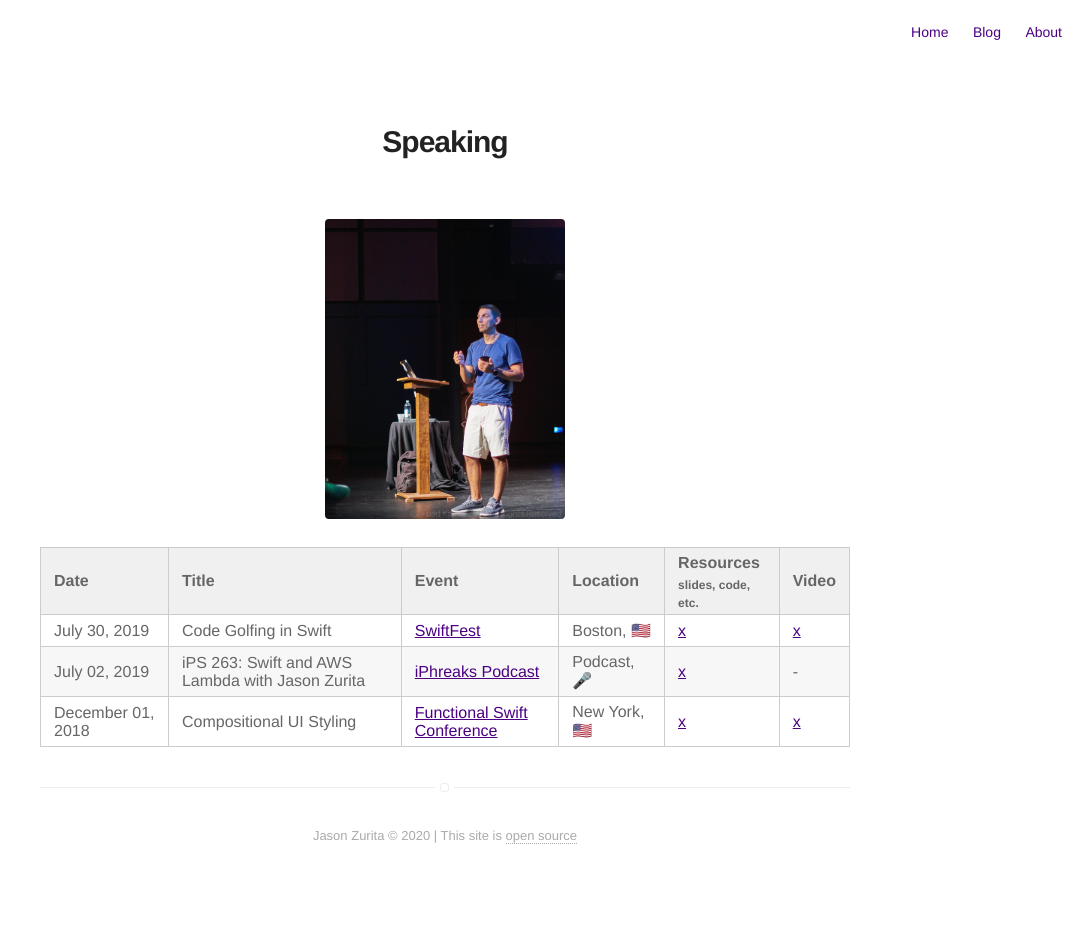
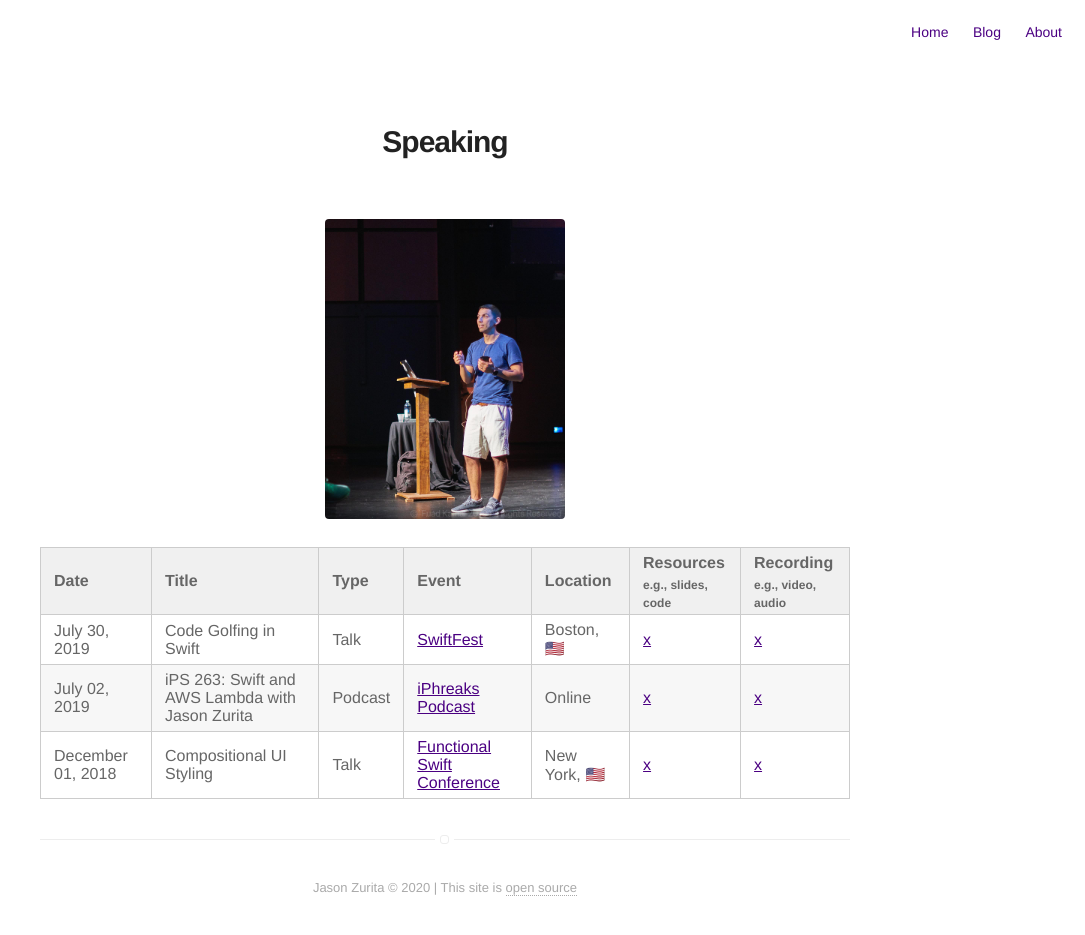
Before and after one commit to jasonzurita/jasonzurita.github.io, a Jekyll site: the page built from speaking.md, in a window 1280 px wide. Shown: the whole page, without its empty margins (195-1280 px from the left). Built offline with Jekyll 4.4.1, drawn with Linux system fonts in a browser that asks for light colours; before the commit the page ends 900 px from its top, so only the background shows below that.

Commit message:
feat (speaking): improve layout and organization
- adds a _type_ column for clarity
- moves some content around, again, for clarity

```diff
--- a/speaking.md
+++ b/speaking.md
@@ -6,9 +6,9 @@ layout: page
 # Speaking
 <p style="text-align:center;"><img src="/assets/images/talks/2019_SwiftFest.jpg" alt="picture-of-jason-giving-a-talk" height="300"></p>
 
-| Date | Title | Event | Location | Resources<br><sub>slides, code, etc.</sub> | Video |
+| Date | Title | Type | Event | Location | Resources<br><sub>e.g., slides, code</sub> | Recording<br><sub>e.g., video, audio</sub> |
 |-|-|-|-|-|-|
-| July 30, 2019 | Code Golfing in Swift | [SwiftFest](https://swiftfest.io) | Boston, 🇺🇸 | [x](https://github.com/jasonzurita/jasonzurita.github.io/tree/master/talks/2019/SwiftFest) | [x](https://www.pluralsight.com/courses/swiftfest-boston-2019-session-19) |
-| July 02, 2019 | iPS 263: Swift and AWS Lambda with Jason Zurita | [iPhreaks Podcast](https://devchat.tv/iphreaks/ips-263-swift-and-aws-lambda-with-jason-zurita/) | Podcast, 🎤 | [x](http://jasonzurita.com/websites-using-swift-and-aws-lambda/) | - |
-| December 01, 2018 | Compositional UI Styling | [Functional Swift Conference](http://2018.funswiftconf.com) | New York, 🇺🇸 | [x](https://github.com/jasonzurita/jasonzurita.github.io/tree/master/talks/2018/functional_swift_conference) | [x](https://www.youtube.com/watch?v=XJreRR0cC3E&feature=emb_title) |
+| July 30, 2019 | Code Golfing in Swift | Talk | [SwiftFest](https://swiftfest.io) | Boston, 🇺🇸 | [x](https://github.com/jasonzurita/jasonzurita.github.io/tree/master/talks/2019/SwiftFest) | [x](https://www.pluralsight.com/courses/swiftfest-boston-2019-session-19) |
+| July 02, 2019 | iPS 263: Swift and AWS Lambda with Jason Zurita | Podcast | [iPhreaks Podcast](https://devchat.tv/iphreaks/) | Online | [x](http://jasonzurita.com/websites-using-swift-and-aws-lambda/) | [x](https://devchat.tv/iphreaks/ips-263-swift-and-aws-lambda-with-jason-zurita/) |
+| December 01, 2018 | Compositional UI Styling | Talk | [Functional Swift Conference](http://2018.funswiftconf.com) | New York, 🇺🇸 | [x](https://github.com/jasonzurita/jasonzurita.github.io/tree/master/talks/2018/functional_swift_conference) | [x](https://www.youtube.com/watch?v=XJreRR0cC3E&feature=emb_title) |
 {:.speaking}
```
